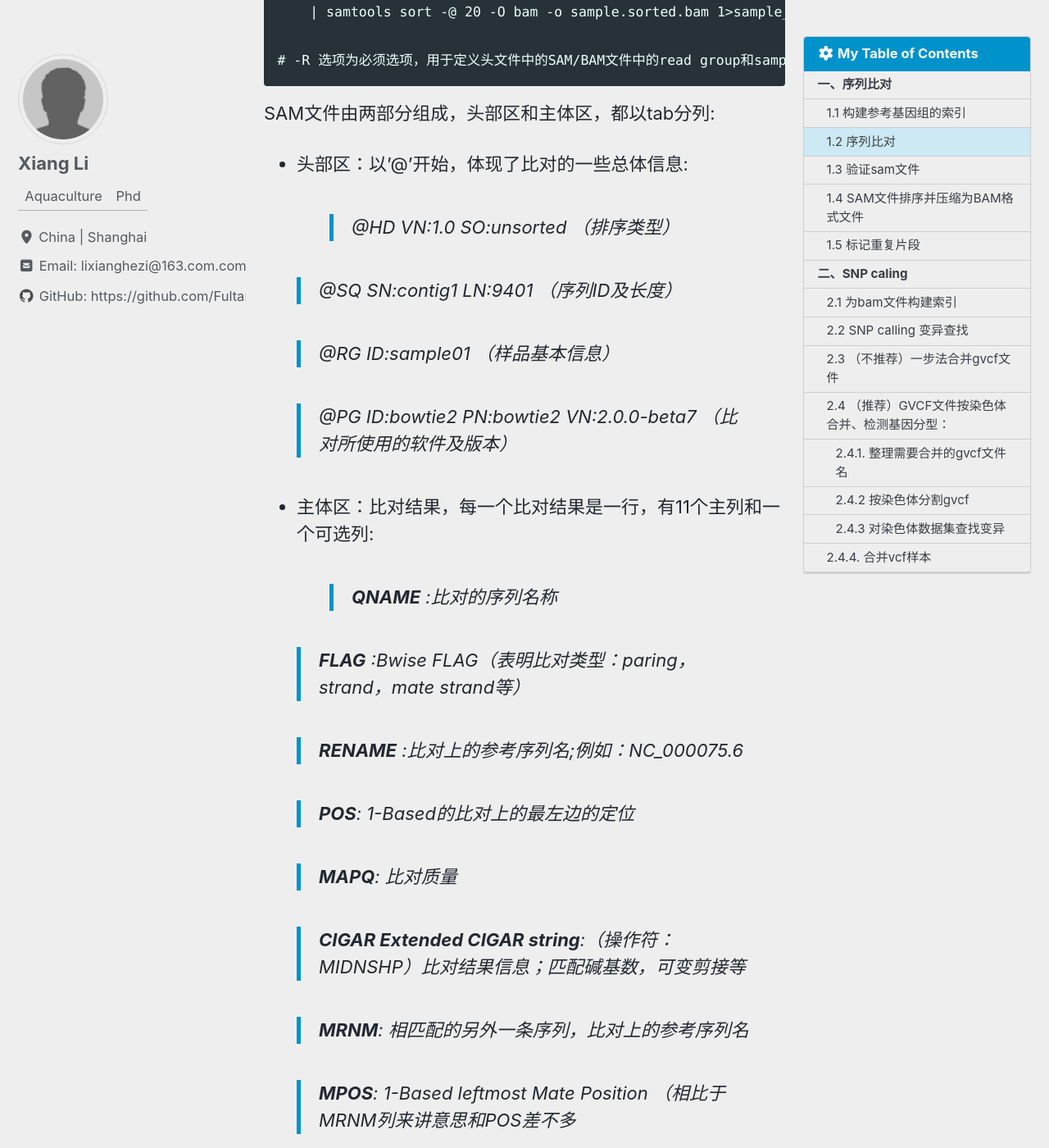
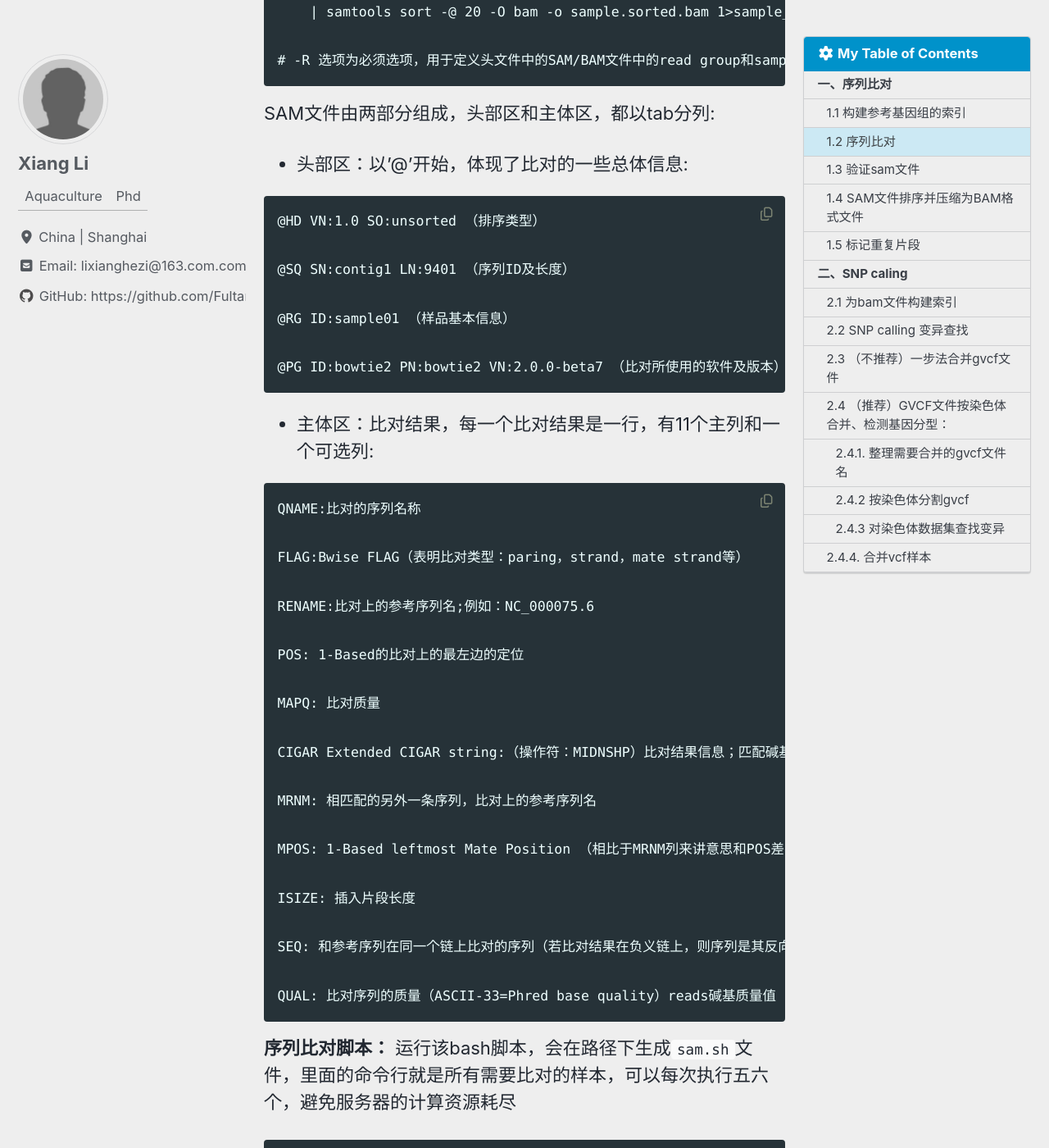
Before and after one commit to Fultar/Fultar.github.io, a Jekyll site: the page built from _posts/2025-12-03-如何将测序文件制作为vcf格式文件.md, in a window 1280 px wide and 1400 px high, scrolled down 1145 px. Shown: the whole window at 82% size. Built offline with Jekyll 4.4.1, drawn with Linux system fonts in a browser that asks for light colours; cached includes are drawn as plain includes; part of the change alters nothing that is shown; some of the changed text lies outside the part shown.

Commit message:
Update 2025-12-03-如何将测序文件制作为vcf格式文件.md

````diff
--- a/_posts/2025-12-03-如何将测序文件制作为vcf格式文件.md
+++ b/_posts/2025-12-03-如何将测序文件制作为vcf格式文件.md
@@ -43,36 +43,42 @@ bwa mem genomic.fa sample.R1.gz sample.R2.gz \
 SAM文件由两部分组成，头部区和主体区，都以tab分列:
 
 - 头部区：以’@'开始，体现了比对的一些总体信息:
-> @HD VN:1.0 SO:unsorted （排序类型）
 
-> @SQ SN:contig1 LN:9401 （序列ID及长度）
+```
+@HD VN:1.0 SO:unsorted （排序类型）
 
-> @RG ID:sample01 （样品基本信息）
+@SQ SN:contig1 LN:9401 （序列ID及长度）
 
-> @PG ID:bowtie2 PN:bowtie2 VN:2.0.0-beta7 （比对所使用的软件及版本）
+@RG ID:sample01 （样品基本信息）
+
+@PG ID:bowtie2 PN:bowtie2 VN:2.0.0-beta7 （比对所使用的软件及版本）
+```
 
 - 主体区：比对结果，每一个比对结果是一行，有11个主列和一个可选列:
-> **QNAME** :比对的序列名称
 
-> **FLAG** :Bwise FLAG（表明比对类型：paring，strand，mate strand等）
+```
+QNAME:比对的序列名称
 
-> **RENAME** :比对上的参考序列名;例如：NC_000075.6
+FLAG:Bwise FLAG（表明比对类型：paring，strand，mate strand等）
 
-> **POS**: 1-Based的比对上的最左边的定位
+RENAME:比对上的参考序列名;例如：NC_000075.6
 
-> **MAPQ**: 比对质量
+POS: 1-Based的比对上的最左边的定位
 
-> **CIGAR Extended CIGAR string**:（操作符：MIDNSHP）比对结果信息；匹配碱基数，可变剪接等
+MAPQ: 比对质量
 
-> **MRNM**: 相匹配的另外一条序列，比对上的参考序列名
+CIGAR Extended CIGAR string:（操作符：MIDNSHP）比对结果信息；匹配碱基数，可变剪接等
 
-> **MPOS**: 1-Based leftmost Mate Position （相比于MRNM列来讲意思和POS差不多
+MRNM: 相匹配的另外一条序列，比对上的参考序列名
 
-> **ISIZE**: 插入片段长度
+MPOS: 1-Based leftmost Mate Position （相比于MRNM列来讲意思和POS差不多
 
-> **SEQ**: 和参考序列在同一个链上比对的序列（若比对结果在负义链上，则序列是其反向重复序列，反向互补序列
+ISIZE: 插入片段长度
 
-> **QUAL**: 比对序列的质量（ASCII-33=Phred base quality）reads碱基质量值
+SEQ: 和参考序列在同一个链上比对的序列（若比对结果在负义链上，则序列是其反向重复序列，反向互补序列
+
+QUAL: 比对序列的质量（ASCII-33=Phred base quality）reads碱基质量值
+```
 
 **序列比对脚本：**
 运行该bash脚本，会在路径下生成```sam.sh```文件，里面的命令行就是所有需要比对的样本，可以每次执行五六个，避免服务器的计算资源耗尽
````
